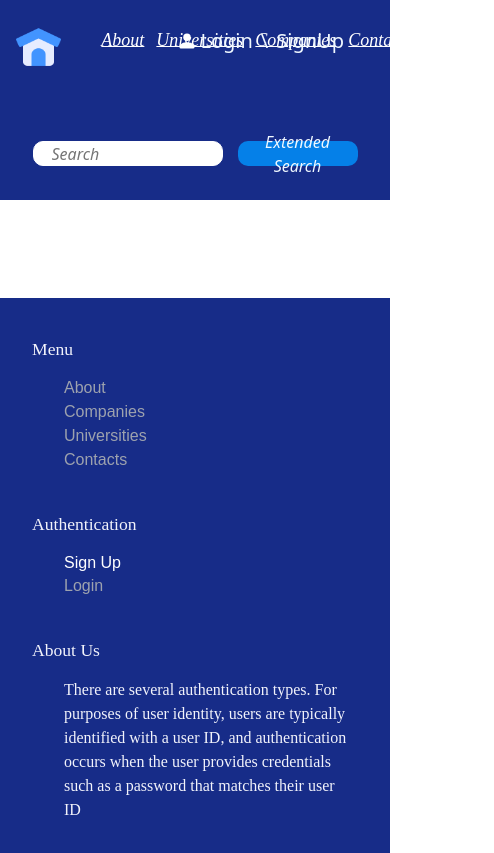
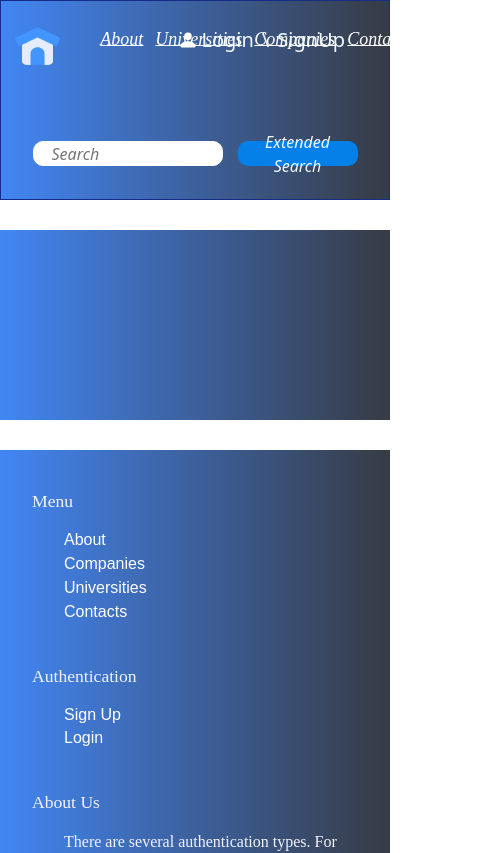
Before and after one commit to tar0n0/educational_system, a React (Create React App) app: page / in a window 390 px wide. Shown: the top 853 px of the page, 494 px wide, since content can reach past the window. Built offline with nearby package versions, Linux system fonts and the light colour scheme; a web font is replaced by a local one.

Commit message:
fix: app background colors and slideshow

```diff
--- a/src/components/pages/home/home.css
+++ b/src/components/pages/home/home.css
@@ -3,10 +3,14 @@
 .header-home {
     width: 100%;
     height: 200px;
-    background-color: #172c88;
+    /*background-color: #172c88;*/
     border: 1px solid #172c88;
-    position: fixed;
-    top: 0;
+    background: #373B44;  /* fallback for old browsers */
+    background: -webkit-linear-gradient(to right, #4286f4, #373B44);  /* Chrome 10-25, Safari 5.1-6 */
+    background: linear-gradient(to right, #4286f4, #373B44); /* W3C, IE 10+/ Edge, Firefox 16+, Chrome 26+, Opera 12+, Safari 7+ */
+
+    /*position: fixed;*/
+    /*top: 0;*/
 }
 
 .avatar-profile-all-user {
@@ -124,8 +128,13 @@
     margin-top: 100px;
 }
 
-.content {
-    margin-top: 298px;
+.content-home-page {
+    /*margin-top: 298px;*/
+    width: 100%;
+    background: #373B44;  /* fallback for old browsers */
+    background: -webkit-linear-gradient(to right, #4286f4, #373B44);  /* Chrome 10-25, Safari 5.1-6 */
+    background: linear-gradient(to right, #4286f4, #373B44); /* W3C, IE 10+/ Edge, Firefox 16+, Chrome 26+, Opera 12+, Safari 7+ */
+
 }
 
 .main-btn {
@@ -213,7 +222,7 @@
 }
 
 .home-footer {
-    margin-top: 250px;
+    margin-top: 30px;
 }
 
 @media only screen and (max-width: 792px) {
@@ -474,3 +483,63 @@
     font-weight: bold;
     padding: 5px;
 }
+
+
+.container_slider_css {
+    margin: 30px auto;
+    width: 500px;
+    height: 300px;
+    overflow: hidden;
+    position: relative;
+    display: block;
+}
+
+.photo_slider_css {
+    position: absolute;
+    animation: round 4s infinite;
+    opacity: 0;
+    width: 100%;
+    border-radius: 8px;
+
+
+}
+
+@keyframes round {
+    25% {
+        opacity: 1;
+    }
+    40% {
+        opacity: 0;
+    }
+}
+.photo_slider_css:nth-child(1) {
+    animation-delay: 3s;
+}
+
+.photo_slider_css:nth-child(2) {
+    animation-delay: 6s;
+}
+
+.photo_slider_css:nth-child(3) {
+    animation-delay: 9s;
+}
+
+.photo_slider_css:nth-child(4) {
+    animation-delay: 0s;
+}
+
+@media(min-width:0px) and (max-width:320px) {
+    /* совсем маленькие экраны андроидов */
+    .container_slider_css{
+        width: 80%;
+        height: 190px;
+    }
+}
+
+@media(min-width:321px) and (max-width:480px) {
+    /* популярные разрешения смартфонов уже более позднего поколения андроид */
+    .container_slider_css{
+        width: 80%;
+        height: 190px;
+    }
+}
--- a/src/components/pages/home/index.js
+++ b/src/components/pages/home/index.js
@@ -4,7 +4,6 @@ import { toast } from 'react-toastify';
 import { USER_TYPES_FOR_MODAL } from '../../../constants/modals.constat';
 import DataService from '../../../services/dataService';
 import { getStorageItem } from '../../../storage';
-import MyFiles from '../../myFiles';
 import DataList from '../../sharedComponents/dataList';
 import AccountMenu from '../../sharedComponents/menuWithAvatar';
 import { useNavigate } from 'react-router-dom';
@@ -15,6 +14,10 @@ import { debounceTime, map, distinctUntilChanged } from 'rxjs/operators';
 import { fromEvent } from "rxjs";
 import { EXTENDED_SEARCH } from '../../../constants/pathnames.constants';
 import { ENDPOINT_URLS, INPUT_SEARCH } from '../../../constants/api.constants';
+import  Img1 from "../../../components/pages/home/Slider_pict/images1.jpg";
+import  Img2 from "../../../components/pages/home/Slider_pict/images2.jpg";
+import  Img3 from "../../../components/pages/home/Slider_pict/images3.jpg";
+import  Img4 from "../../../components/pages/home/Slider_pict/images4.jpg";
 
 import './home.css';
 
@@ -118,7 +121,13 @@ const Home = () => {
                     <DataList data={searchData} title='Search Data'/>
                 </div>
             ) : (
-                <div className="content">
+                <div className="content-home-page">
+                    <div className="container_slider_css">
+                        <img className='photo_slider_css' src={Img1}/>
+                        <img className='photo_slider_css' src={Img2}/>
+                        <img className='photo_slider_css' src={Img3}/>
+                        <img className='photo_slider_css' src={Img4}/>
+                    </div>
 
                 </div>
             )}
--- a/src/components/sharedComponents/footer/footer.js
+++ b/src/components/sharedComponents/footer/footer.js
@@ -34,7 +34,7 @@ const Footer = () => {
                     <h3 className="col-title">Authentication</h3>
                     <nav className="col-list">
                         <ul>
-                            <li className="li-auth-footer">
+                            <li className="li-auth-footer sign-up-list" >
                                 <span onClick={() => {
                                     setType(USER_TYPES_FOR_MODAL);
                                     setOpen(true);
--- a/src/components/sharedComponents/footer/style.css
+++ b/src/components/sharedComponents/footer/style.css
@@ -10,7 +10,10 @@
 
 footer {
     font-size: 16px;
-  background: #172c88;
+    background: #373B44; /* fallback for old browsers */
+    background: -webkit-linear-gradient(to right, #4286f4, #373B44); /* Chrome 10-25, Safari 5.1-6 */
+    background: linear-gradient(to right, #4286f4, #373B44); /* W3C, IE 10+/ Edge, Firefox 16+, Chrome 26+, Opera 12+, Safari 7+ */
+
     padding: 2em 4em;
     display: flex;
     align-items: start;
@@ -37,11 +40,15 @@ footer ul {
 
 .col-list a {
     color: var(--color-smooth);
+    color: white;
     text-decoration: none;
     line-height: 1.4;
     font-weight: 400;
 }
 
+.sign-up-list:hover {
+    color: #002aff;
+}
 .col-list a:hover,
 .col-list a:focus {
     text-decoration: underline;
@@ -73,6 +80,7 @@ footer ul {
     color: var(--color);
     padding-right: 5px;
 }
+
 .subscribe-input:focus {
     outline: none;
     border-color: var(--color);
```
Lines whose indentation alone changed are shown as unchanged.
